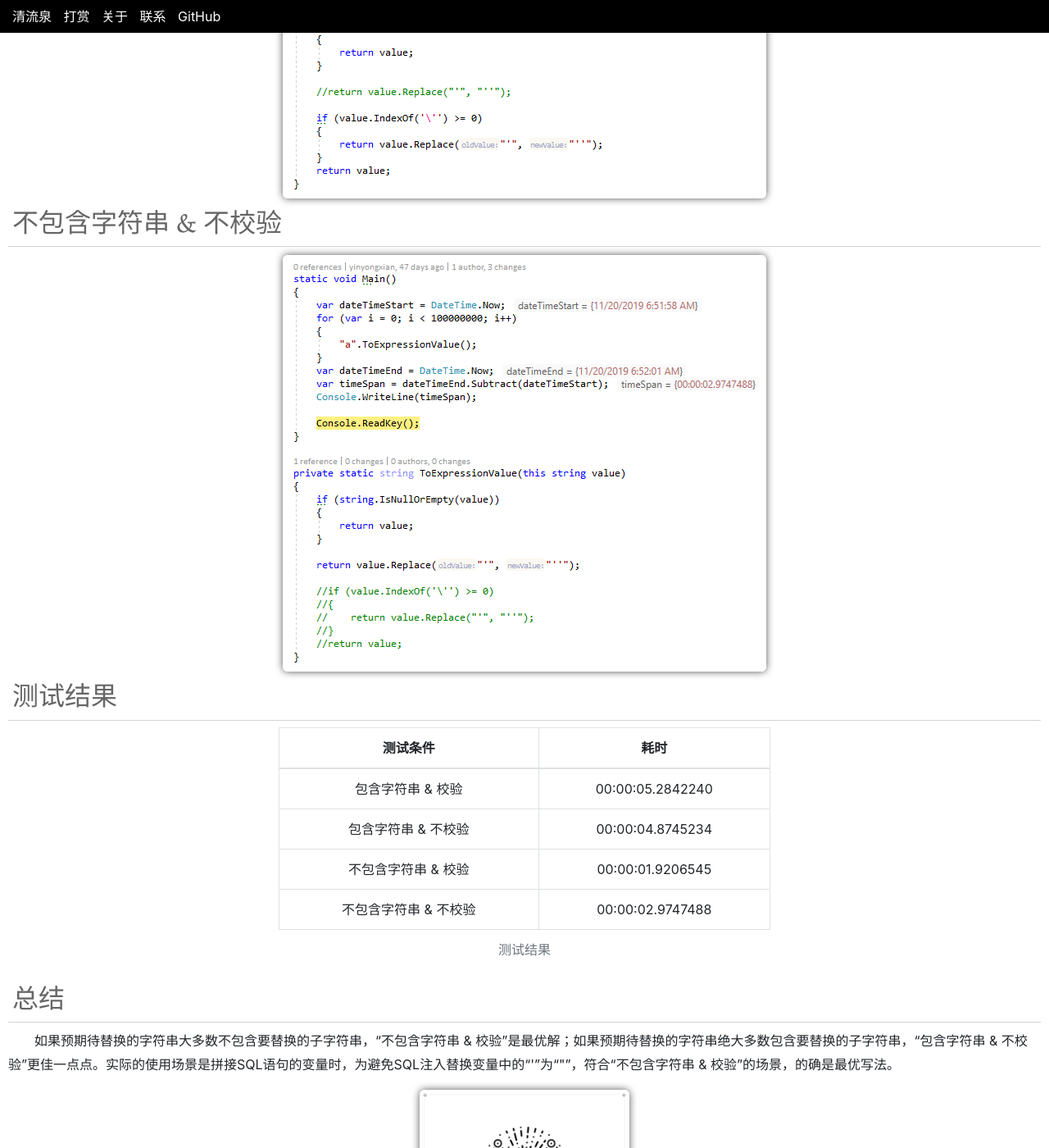
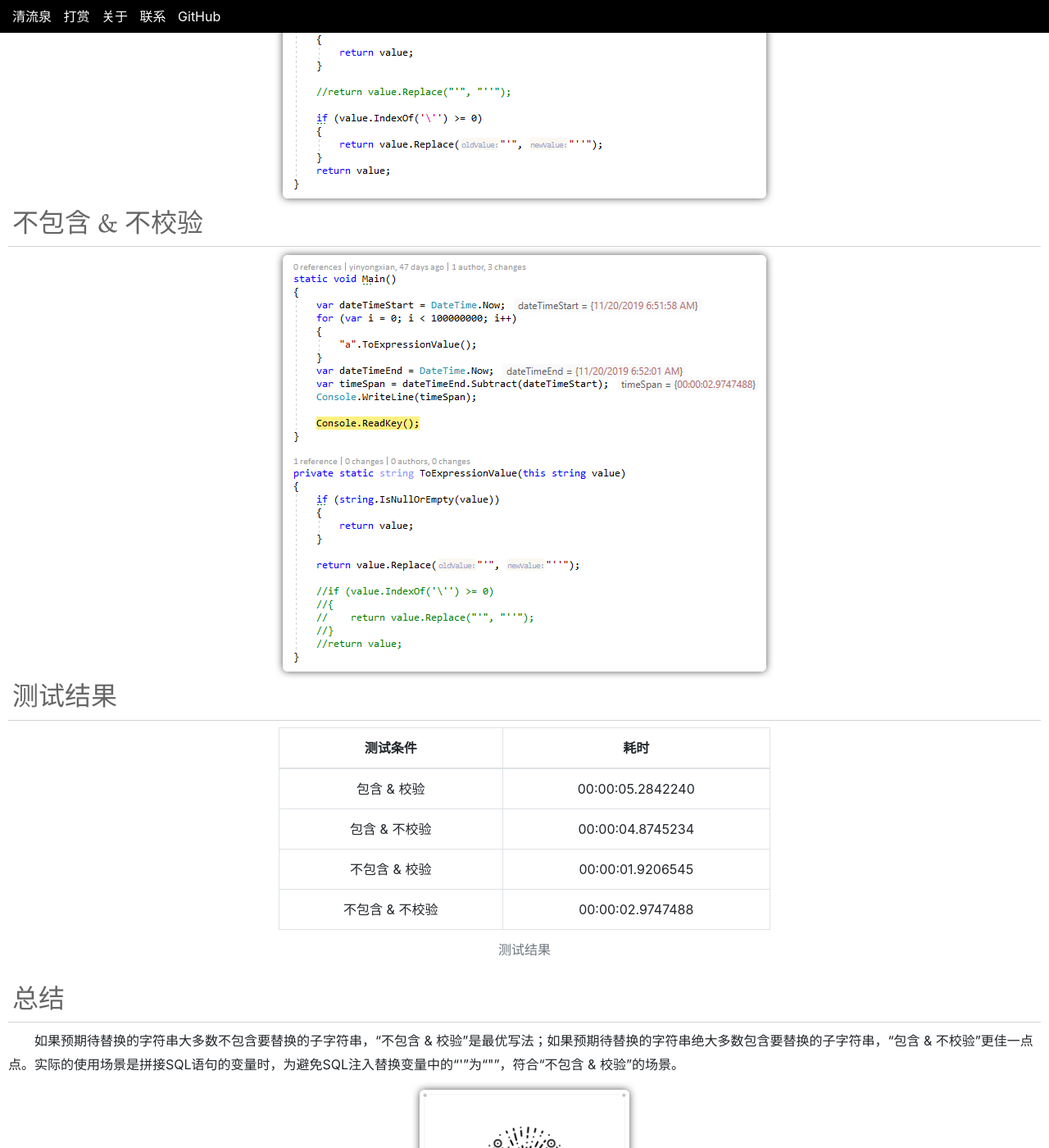
Before and after one commit to yinyongxian/yinyongxian.github.io, a Jekyll site: the page built from _posts/2019-11-20-CSharp-replace-string.html, in a window 1280 px wide and 1400 px high, scrolled down 1645 px. Shown: the whole window at 82% size. Built offline with Jekyll 4.4.1, drawn with Linux system fonts in a browser that asks for light colours; some of the changed text lies outside the part shown.

Commit message:
C# 是否先校验包含字符串再替换

```diff
--- a/_posts/2019-11-20-CSharp-replace-string.html
+++ b/_posts/2019-11-20-CSharp-replace-string.html
@@ -15,14 +15,14 @@ title: C# 是否先校验包含字符串再替换
 
 <body>
     <h1>C# 是否先校验包含字符串再替换</h1>
-    <p>在代码中看到有人在替换字符串前，先校验字符串存在再进行替换，觉得效率不高，浪费了一次计算，进行了简单的效率验证。</p>
-    <h2>包含字符串 & 校验</h2>
+    <p>在代码中看到有人在替换字符串前，先校验字符串存在再进行替换，觉得效率不高，浪费了一次计算，进行了简单的效率测试。</p>
+    <h2>包含 & 校验</h2>
     <img src="/Media/images/2019-11-20/include-and-check.png" alt="图片消失">
-    <h2>包含字符串 & 不校验</h2>
+    <h2>包含 & 不校验</h2>
     <img src="/Media/images/2019-11-20/include-and-uncheck.png" alt="图片消失">
-    <h2>不包含字符串 & 校验</h2>
+    <h2>不包含 & 校验</h2>
     <img src="/Media/images/2019-11-20/uninclude-and-check.png" alt="图片消失">
-    <h2>不包含字符串 & 不校验</h2>
+    <h2>不包含 & 不校验</h2>
     <img src="/Media/images/2019-11-20/uninclude-and-uncheck.png" alt="图片消失">
     <h2>测试结果</h2>
     <div class="col-md-6" style="margin: auto">
@@ -36,28 +36,28 @@ title: C# 是否先校验包含字符串再替换
             </thead>
             <tbody>
                 <tr>
-                    <td>包含字符串 & 校验</td>
+                    <td>包含 & 校验</td>
                     <td>00:00:05.2842240</td>
                 </tr>
                 <tr>
-                    <td>包含字符串 & 不校验</td>
+                    <td>包含 & 不校验</td>
                     <td>00:00:04.8745234</td>
                 </tr>
                 <tr>
-                    <td>不包含字符串 & 校验</td>
+                    <td>不包含 & 校验</td>
                     <td>00:00:01.9206545</td>
                 </tr>
                 <tr>
-                    <td>不包含字符串 & 不校验</td>
+                    <td>不包含 & 不校验</td>
                     <td>00:00:02.9747488</td>
                 </tr>
             </tbody>
         </table>
     </div>
     <h2>总结</h2>
-    <p>如果预期待替换的字符串大多数不包含要替换的子字符串，“不包含字符串 &
-        校验”是最优解；如果预期待替换的字符串绝大多数包含要替换的子字符串，“包含字符串 & 不校验”更佳一点点。实际的使用场景是拼接SQL语句的变量时，为避免SQL注入替换变量中的“'”为“"”，符合“不包含字符串 &
-        校验”的场景，的确是最优写法。</p>
+    <p>如果预期待替换的字符串大多数不包含要替换的子字符串，“不包含 &
+        校验”是最优写法；如果预期待替换的字符串绝大多数包含要替换的子字符串，“包含 & 不校验”更佳一点点。实际的使用场景是拼接SQL语句的变量时，为避免SQL注入替换变量中的“'”为“"”，符合“不包含 &
+        校验”的场景。</p>
 </body>
 
 </html>
```
